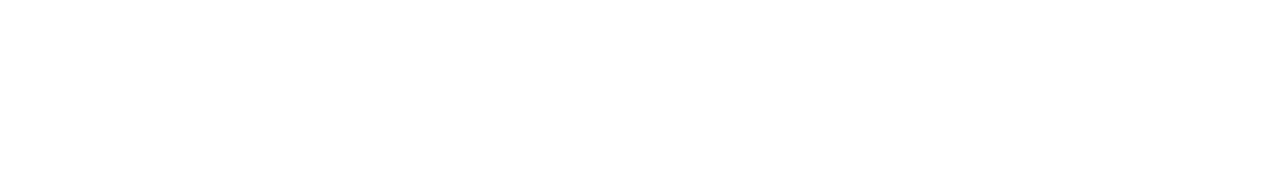
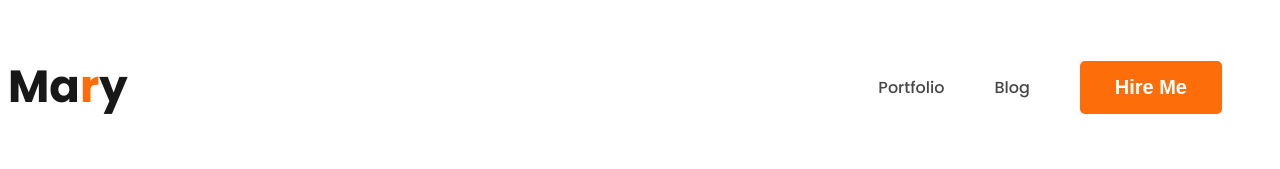
Before and after one commit to AdnaNation/web-developer-portfolio, a plain HTML site: page index.html in a window 1280 px wide. Drawn offline with Linux system fonts and the light colour scheme.

Commit message:
nav styles added

```diff
--- a/index.html
+++ b/index.html
@@ -4,9 +4,22 @@
     <meta charset="UTF-8">
     <meta name="viewport" content="width=device-width, initial-scale=1.0">
     <title>Web Developer Portfolio</title>
+    <link rel="preconnect" href="https://fonts.googleapis.com">
+    <link rel="preconnect" href="https://fonts.gstatic.com" crossorigin>
+    <link href="https://fonts.googleapis.com/css2?family=Open+Sans:wght@400;600;800&family=Poppins:wght@500;700&display=swap" rel="stylesheet">
+
+    <link rel="stylesheet" href="styles/style.css">
 </head>
 <body>
     <header>
+        <nav>
+            <h3 class="nav-title">Ma<span class="text-primary">r</span>y</h3>
+            <ul>
+                <li><a href="">Portfolio</a></li>
+                <li><a href="">Blog</a></li>
+                <li><button class="btn-primary">Hire Me</button></li>
+            </ul>
+        </nav>
 
     </header>
     <main>
--- /dev/null
+++ b/styles/style.css
@@ -0,0 +1,48 @@
+/* common shared styles */
+body {
+    font-family: 'Open Sans', sans-serif;
+    font-family: 'Poppins', sans-serif;
+}
+
+.btn-primary {
+    border-radius: 5px;
+    background: #FD6E0A;
+    border: 0;
+    color: var(--White-Color, #FFF);
+    font-size: 20px;
+    font-weight: 700;
+    padding: 15px 35px;
+}
+
+/* nav related styles */
+nav {
+    display: flex;
+    align-items: center;
+    justify-content: space-between;
+}
+
+.nav-title {
+    color: #181818;
+    font-size: 45px;
+    font-weight: 800;
+
+}
+
+.text-primary {
+    color: #fd6e0a;
+}
+
+nav>ul {
+    display: flex;
+    align-items: center;
+}
+
+nav li {
+    list-style: none;
+    margin-right: 50px;
+}
+
+nav a {
+    text-decoration: none;
+    color: #474747;
+}
```
